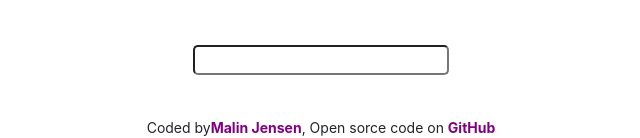
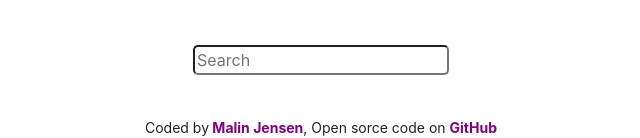
Before and after one commit to malin7yt/dictionary-project, a React (Create React App) app: page / in a window 1280 px wide. Shown: the part 215-353 px from the top of the page, without its empty margins (319-959 px from the left). Built offline with nearby package versions, Linux system fonts and the light colour scheme.

Commit message:
Added Placeholder in Search box

```diff
--- a/src/App.js
+++ b/src/App.js
@@ -18,7 +18,7 @@ function App() {
   <a href="https://malinjensen.com/"
   target="_blank"
   className="MalinLink"
-  rel="noreferrer">Malin Jensen</a>, Open sorce code on <a href="https://github.com/malin7yt/dictionary-project" target="_blank" className="GitHubLink" rel="noreferrer">GitHub</a></small>
+  rel="noreferrer"> Malin Jensen</a>, Open sorce code on <a href="https://github.com/malin7yt/dictionary-project" target="_blank" className="GitHubLink" rel="noreferrer">GitHub</a></small>
       </footer>
       </div>
     </div>
--- a/src/Dictionary.js
+++ b/src/Dictionary.js
@@ -27,7 +27,7 @@ export default function Dictionary() {
     return (
         <div className="Dictionary">
     <form onSubmit={search}>
-        <input type="search" className="SearchForm" onChange={handleKeywordChange} />
+        <input type="search" className="SearchForm" placeholder="Search" onChange={handleKeywordChange} />
     </form>
     <Results results={results} />
     </div>
```
